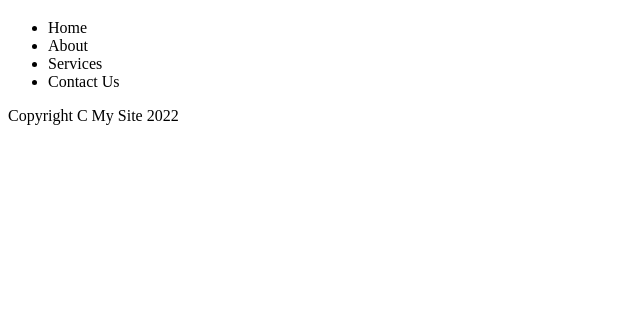
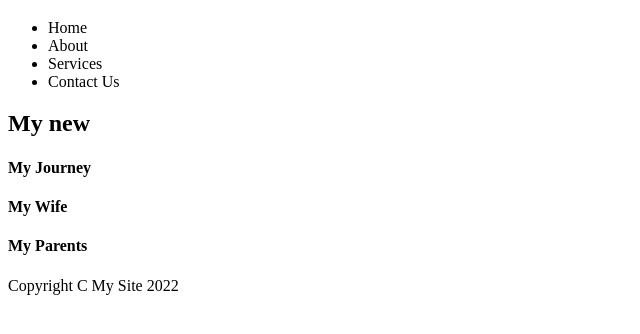
Before and after one commit to ashish672/practice, a plain HTML site: page public/index.html in a window 1280 px wide. Shown: the part 42-376 px from the top of the page, without its empty margins (0-640 px from the left). Drawn offline with Linux system fonts and the light colour scheme.

Commit message:
add aside section

```diff
--- a/public/index.html
+++ b/public/index.html
@@ -18,6 +18,17 @@
         </ul>
     </nav>
 
+    <section>
+        <h1>My new </h1>
+    </section>
+
+    <aside>
+        <h4>My Journey</h4>
+        <h4>My Wife</h4>
+        <h4>My Parents</h4>
+    </aside>
+
+
     <footer class="footer">Copyright C My Site 2022 </footer>
 
     <script src="../src/script.js"></script>
```
